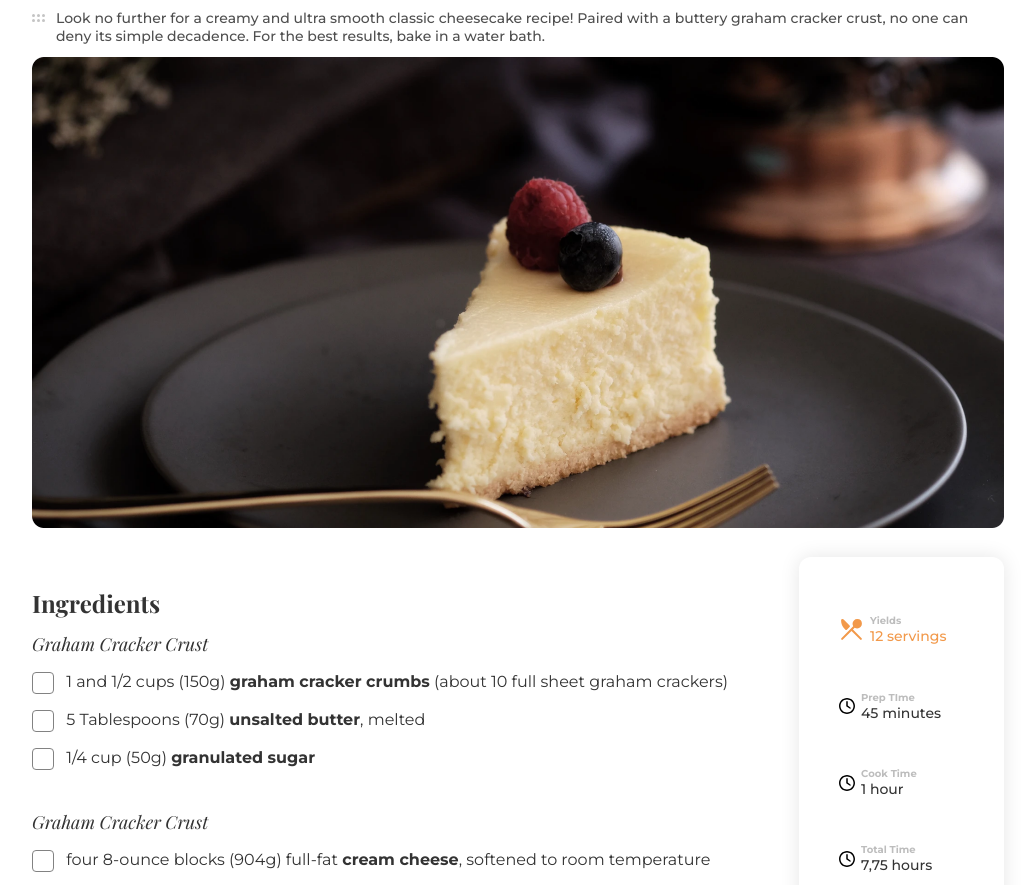
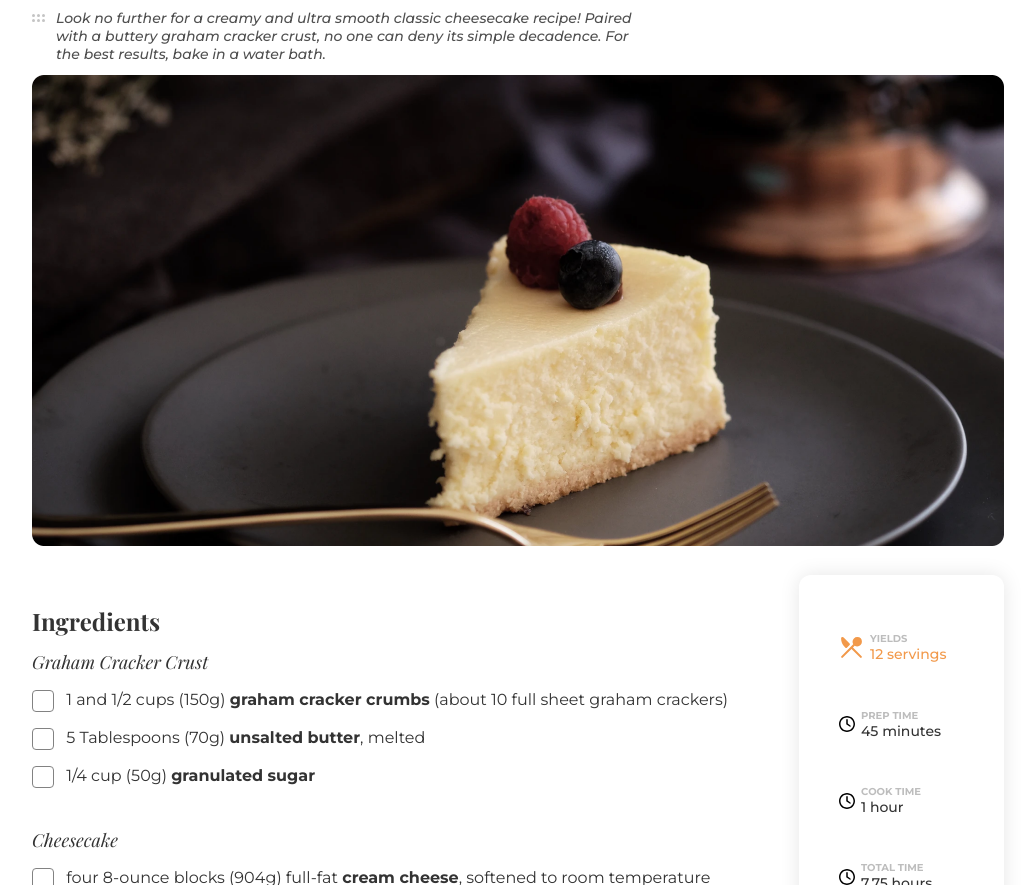
Before and after one commit to WEBABDU/devChalanges-recipe-blog, a plain HTML site: page index.html in a window 1280 px wide. Shown: the part 67-952 px from the top of the page, without its empty margins (122-1157 px from the left). Drawn offline with Linux system fonts and the light colour scheme; files whose address does not match are found by name.

Commit message:
minor chages

```diff
--- a/css/style.css
+++ b/css/style.css
@@ -167,11 +167,16 @@ body {
   font-style: italic;
 }
 
+.tt-uppercase {
+  text-transform: uppercase;
+}
+
 /* block */
 
 .header__description {
   --flow-spacer: 12px;
   position: relative;
+  max-width: 592px;
   margin-left: 24px;
 }
 
@@ -260,7 +265,7 @@ body {
   gap: 6px;
 }
 
-.serving-card__content img{
+.serving-card__content img {
   max-width: 20px;
 }
 
@@ -305,6 +310,7 @@ body {
   padding-bottom: 24px;
   text-align: center;
   color: #828282;
+  font-size: 14px;
 }
 
 .footer__link {
@@ -313,8 +319,8 @@ body {
   color: #828282;
 }
 
-.footer__link::after{
-  content: '';
+.footer__link::after {
+  content: "";
   position: absolute;
   width: 100%;
   height: 2px;
@@ -326,7 +332,7 @@ body {
   transition: transform var(--transition);
 }
 
-.footer__link:hover::after{
+.footer__link:hover::after {
   transform: scaleX(1);
   transform-origin: left;
 }
@@ -360,11 +366,11 @@ body {
     border-radius: 12px;
   }
 
-  .serving-card__content{
+  .serving-card__content {
     min-width: 125px;
   }
 
-  .serving-card__content img{
+  .serving-card__content img {
     max-width: 25px;
   }
 
--- a/index.html
+++ b/index.html
@@ -22,7 +22,9 @@
         >
           Classic Cheesecake Recipe
         </h1>
-        <p class="header__description | fw-500 clr-neutral-400 fs-300">
+        <p
+          class="header__description | fw-500 font-style-italic clr-neutral-400 fs-300"
+        >
           Look no further for a creamy and ultra smooth classic cheesecake
           recipe! Paired with a buttery graham cracker crust, no one can deny
           its simple decadence. For the best results, bake in a water bath.
@@ -33,9 +35,11 @@
         <div class="ingredients__wrapper">
           <div class="serving-card">
             <div class="serving-card__content">
-              <img src="./images/dining.svg" alt="dining">
+              <img src="./images/dining.svg" alt="dining" />
               <div>
-                <span class="fw-700 fs-100 clr-neutral-200">Yields</span>
+                <span class="fw-700 fs-100 clr-neutral-200 tt-uppercase"
+                  >Yields</span
+                >
                 <span class="fw-500 fs-200 clr-accent-100">12 servings</span>
               </div>
             </div>
@@ -50,7 +54,9 @@
                 />
               </svg>
               <div>
-                <span class="fw-700 fs-100 clr-neutral-200">Prep TIme</span>
+                <span class="fw-700 fs-100 clr-neutral-200 tt-uppercase"
+                  >Prep TIme</span
+                >
                 <span class="fw-500 fs-200">45 minutes</span>
               </div>
             </div>
@@ -65,7 +71,9 @@
                 />
               </svg>
               <div>
-                <span class="fw-700 fs-100 clr-neutral-200">Cook Time</span>
+                <span class="fw-700 fs-100 clr-neutral-200 tt-uppercase"
+                  >Cook Time</span
+                >
                 <span class="fw-500 fs-200">1 hour</span>
               </div>
             </div>
@@ -80,7 +88,9 @@
                 />
               </svg>
               <div>
-                <span class="fw-700 fs-100 clr-neutral-200">Total Time</span>
+                <span class="fw-700 fs-100 clr-neutral-200 tt-uppercase"
+                  >Total Time</span
+                >
                 <span class="fw-500 fs-200">7,75 hours</span>
               </div>
             </div>
@@ -120,7 +130,7 @@
               <h3
                 class="recipe__title | ff-secondary fw-400 fs-500 font-style-italic"
               >
-                Graham Cracker Crust
+                Cheesecake
               </h3>
               <div class="recipe__ingredient">
                 <input type="checkbox" id="ingredient4" />
@@ -294,8 +304,11 @@
     </main>
     <footer class="footer | container margin-top">
       <p class="fw-500">
-        created by <a class="footer__link | fw-700" href="">username</a> -
-        devChallenges.io
+        created by
+        <a class="footer__link | fw-700" href="https://github.com/WEBABDU"
+          >WEBABDU</a
+        >
+        - devChallenges.io
       </p>
     </footer>
   </body>
```
Also changed, not shown: 1 other file.
